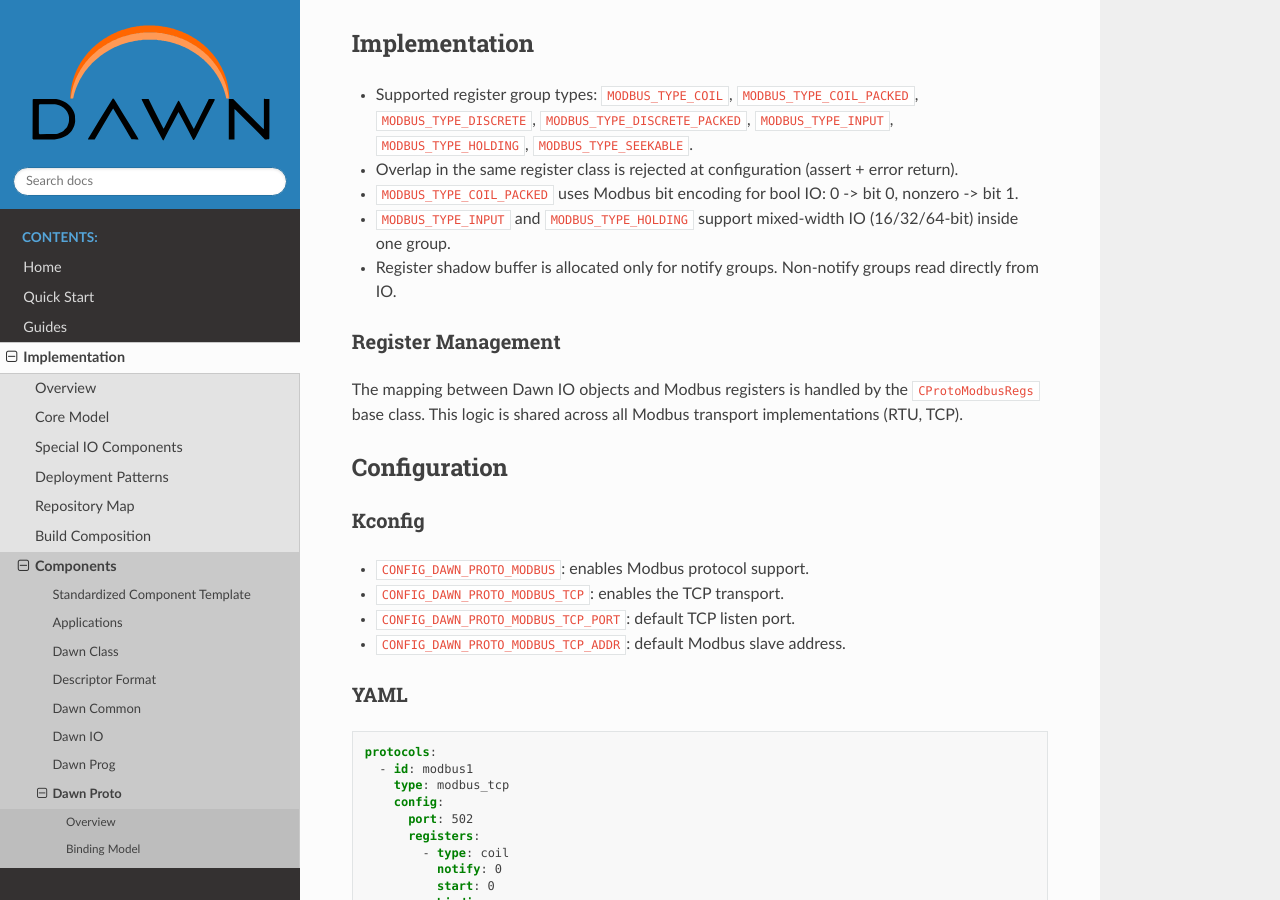
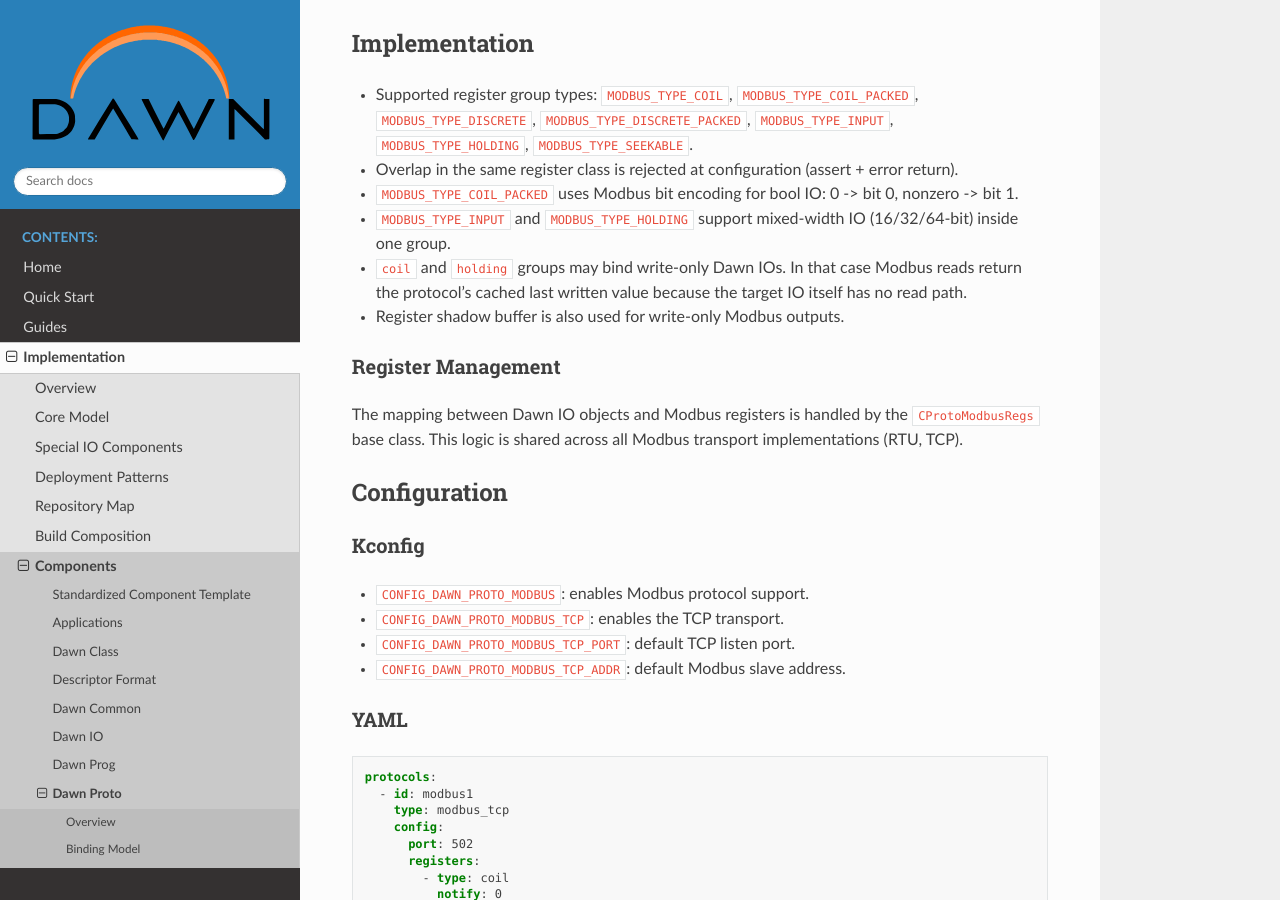
Before and after one commit to railab/dawn, a Sphinx documentation site: the page built from Documentation/components/proto/modbus_tcp.rst, in a window 1280 px wide and 900 px high, scrolled down 358 px. Built offline with Sphinx 7.4.7 and the Read the Docs theme 3.1.0, drawn with Linux system fonts in a browser that asks for light colours.

Commit message:
proto/modbus: support for write-only outputs
Signed-off-by: raiden00pl <raiden00@railab.me>

```diff
--- a/Documentation/components/proto/modbus_tcp.rst
+++ b/Documentation/components/proto/modbus_tcp.rst
@@ -30,8 +30,11 @@ Implementation
 - ``MODBUS_TYPE_INPUT`` and ``MODBUS_TYPE_HOLDING`` support mixed-width
   IO (16/32/64-bit) inside one group.
 
-- Register shadow buffer is allocated only for notify groups.
-  Non-notify groups read directly from IO.
+- ``coil`` and ``holding`` groups may bind write-only Dawn IOs. In that
+  case Modbus reads return the protocol's cached last written value because
+  the target IO itself has no read path.
+
+- Register shadow buffer is also used for write-only Modbus outputs.
 
 Register Management
 -------------------
```
Also changed, not shown: Documentation/components/proto/modbus_rtu.rst (+5 -2 lines), 3 other files.
